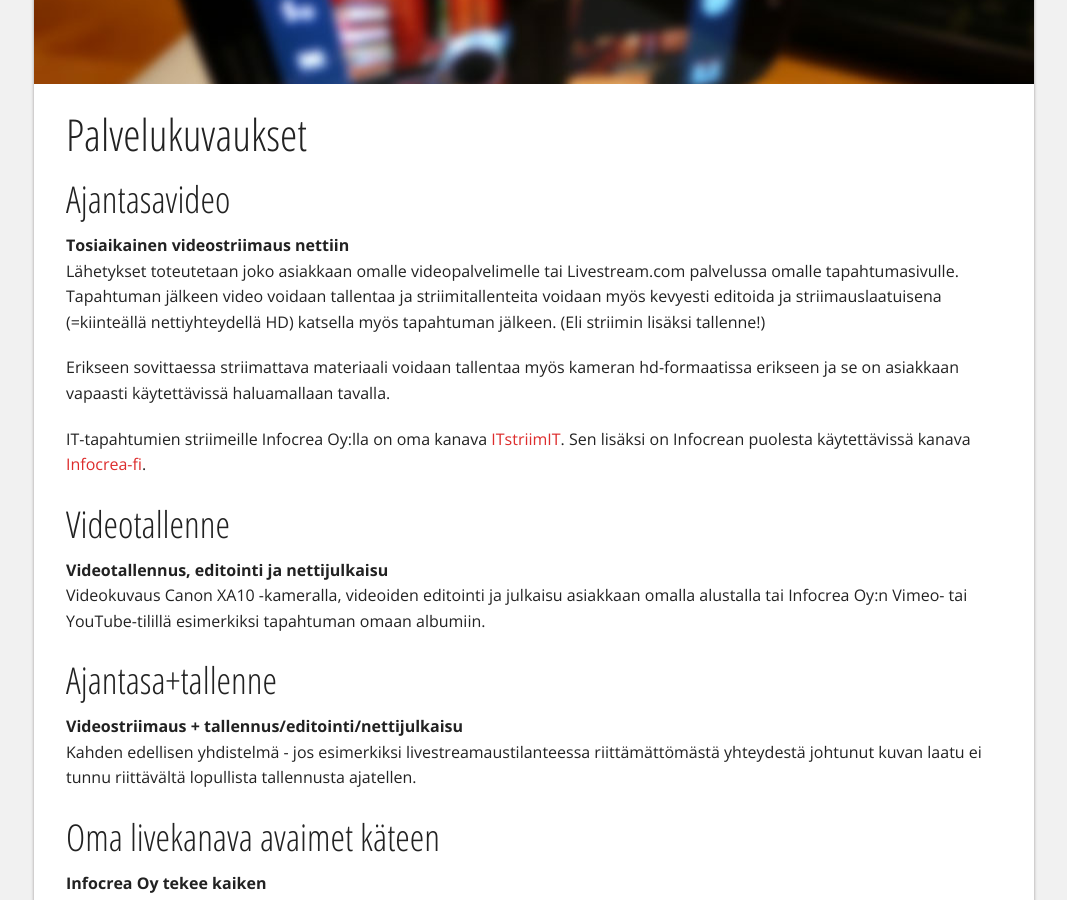
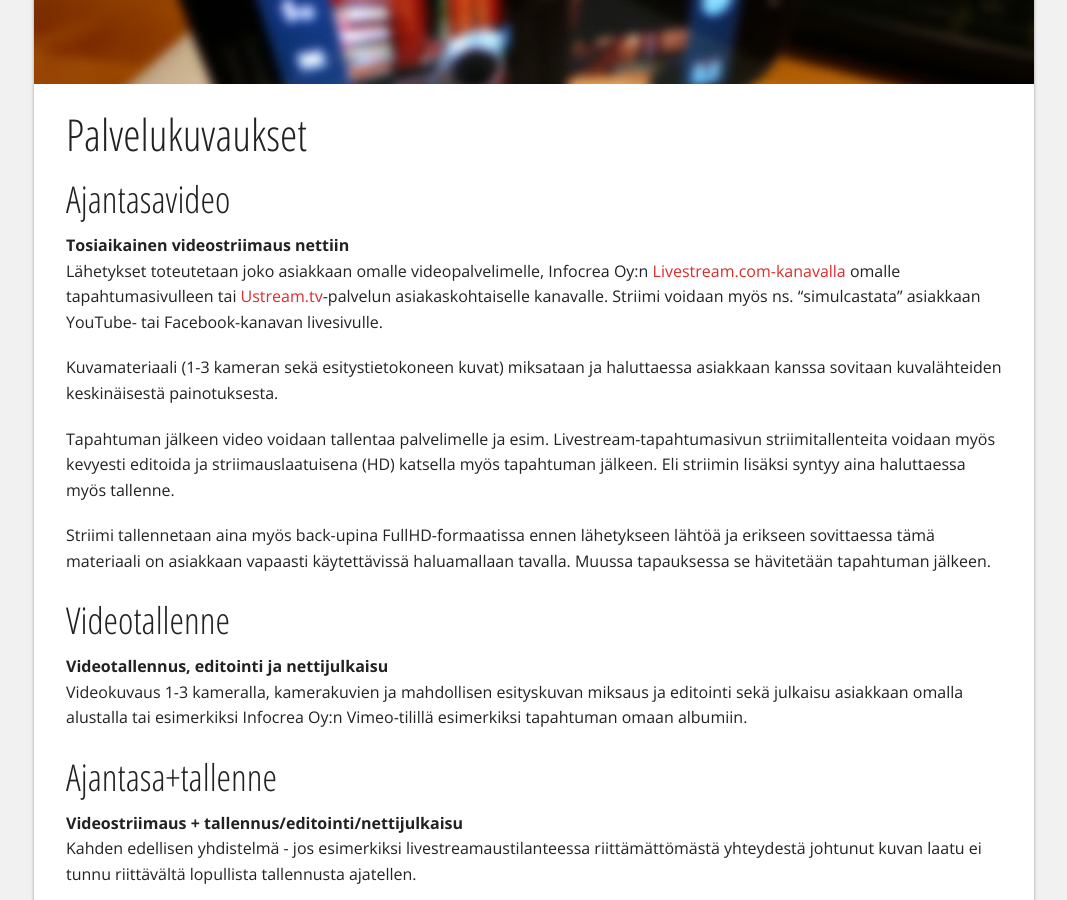
Before and after one commit to Pyppe/infocrea.fi, a Jekyll site: the page built from palvelut.md, in a window 1280 px wide and 900 px high, scrolled down 288 px. Shown: the whole window, without its empty margins (106-1173 px from the left). Built offline with Jekyll 4.4.1, drawn with Linux system fonts in a browser that asks for light colours.

Commit message:
palvelut-päivitys

```diff
--- a/palvelut.md
+++ b/palvelut.md
@@ -12,16 +12,18 @@ Palvelukuvaukset
 Ajantasavideo
 -------------
 **Tosiaikainen videostriimaus nettiin**
-Lähetykset toteutetaan joko asiakkaan omalle videopalvelimelle tai Livestream.com palvelussa omalle tapahtumasivulle. Tapahtuman jälkeen video voidaan tallentaa ja striimitallenteita voidaan myös kevyesti editoida ja striimauslaatuisena (=kiinteällä nettiyhteydellä HD) katsella myös tapahtuman jälkeen. (Eli striimin lisäksi tallenne!)
+Lähetykset toteutetaan joko asiakkaan omalle videopalvelimelle, Infocrea Oy:n [Livestream.com-kanavalla](https://livestream.com/Infocrea-fi) omalle tapahtumasivulleen tai [Ustream.tv](https://ustream.tv/)-palvelun asiakaskohtaiselle kanavalle. Striimi voidaan myös ns. "simulcastata" asiakkaan YouTube- tai Facebook-kanavan livesivulle.
 
-Erikseen sovittaessa striimattava materiaali voidaan tallentaa myös kameran hd-formaatissa erikseen ja se on asiakkaan vapaasti käytettävissä haluamallaan tavalla.
+Kuvamateriaali (1-3 kameran sekä esitystietokoneen kuvat) miksataan ja haluttaessa asiakkaan kanssa sovitaan kuvalähteiden keskinäisestä painotuksesta.
 
-IT-tapahtumien striimeille Infocrea Oy:lla on oma kanava [ITstriimIT](https://new.livestream.com/ITstriimIT). Sen lisäksi on Infocrean puolesta käytettävissä kanava [Infocrea-fi](https://new.livestream.com/Infocrea-fi).
+Tapahtuman jälkeen video voidaan tallentaa palvelimelle ja esim. Livestream-tapahtumasivun striimitallenteita voidaan myös kevyesti editoida ja striimauslaatuisena (HD) katsella myös tapahtuman jälkeen. Eli striimin lisäksi syntyy aina haluttaessa myös tallenne.
+
+Striimi tallennetaan aina myös back-upina FullHD-formaatissa ennen lähetykseen lähtöä ja erikseen sovittaessa tämä materiaali on asiakkaan vapaasti käytettävissä haluamallaan tavalla. Muussa tapauksessa se hävitetään tapahtuman jälkeen.
 
 Videotallenne
 -------------
 **Videotallennus, editointi ja nettijulkaisu**
-Videokuvaus Canon XA10 -kameralla, videoiden editointi ja julkaisu asiakkaan omalla alustalla tai Infocrea Oy:n Vimeo- tai YouTube-tilillä esimerkiksi tapahtuman omaan albumiin.
+Videokuvaus 1-3 kameralla, kamerakuvien ja mahdollisen esityskuvan miksaus ja  editointi sekä julkaisu asiakkaan omalla alustalla tai esimerkiksi Infocrea Oy:n Vimeo-tilillä esimerkiksi tapahtuman omaan albumiin.
 
 Ajantasa+tallenne
 ------------------
```
